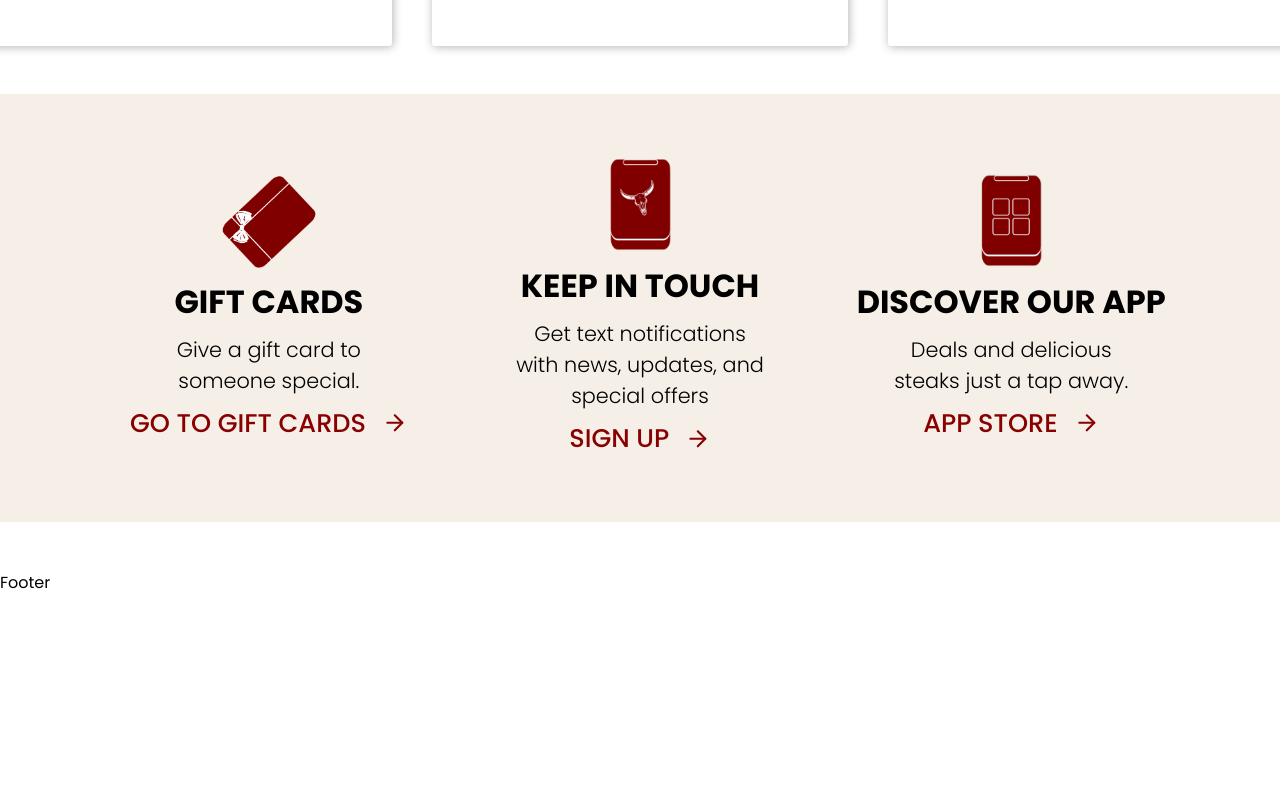
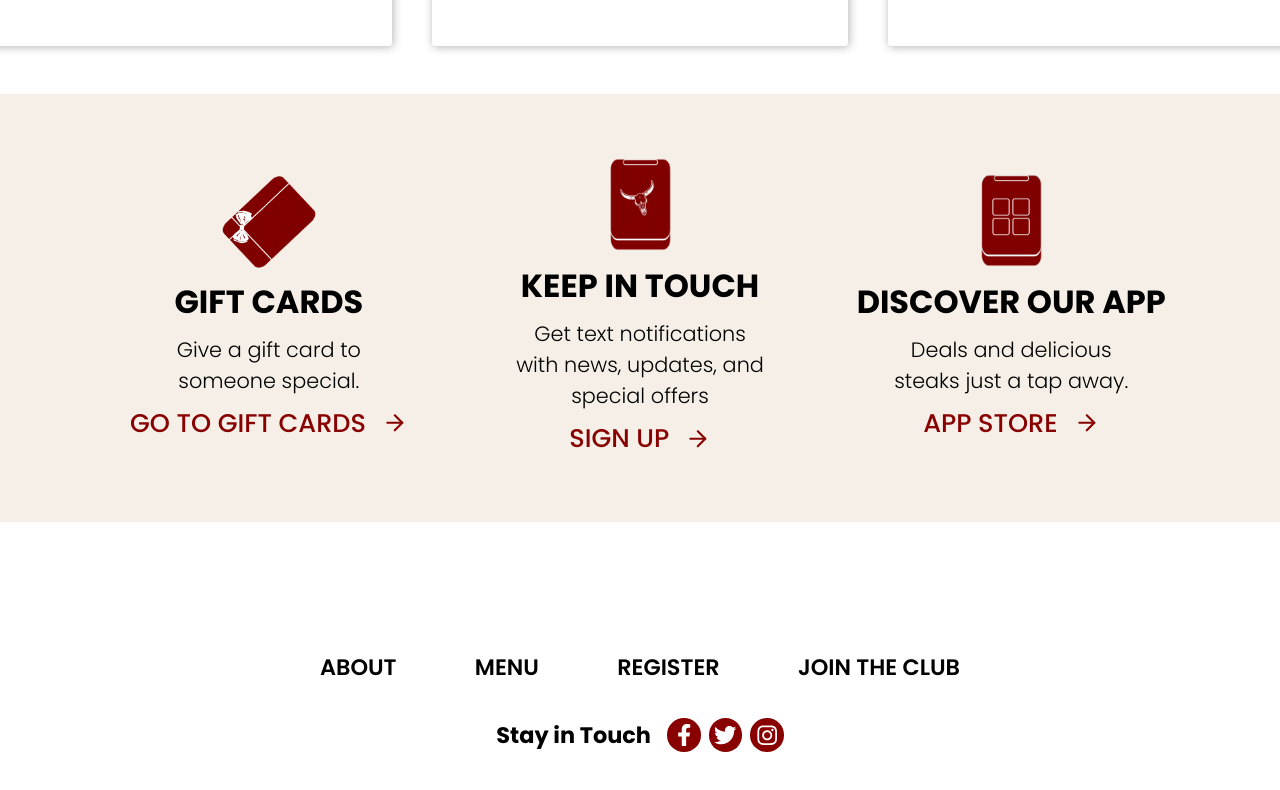
Before and after one commit to eford05/steak-restaurant, a React (Create React App) app: page / in a window 1280 px wide. Shown: the part 2048-2838 px from the top of the page. Before the commit the page ends 2643 px from the top, so only its background shows below. Built offline with nearby package versions, Linux system fonts and the light colour scheme.

Commit message:
finish footer

```diff
--- a/src/components/footer/Footer.jsx
+++ b/src/components/footer/Footer.jsx
@@ -1,8 +1,57 @@
 import React from "react";
+import { Link } from "react-router-dom";
+import { FaFacebookF, FaTwitter, FaInstagram } from "react-icons/fa";
 import "./footer.css";
 
 function Footer() {
-  return <div>Footer</div>;
+  return (
+    <footer>
+      <ul className="footer-list">
+        <li className="footer-li">
+          <Link className="footer-link" to="/">
+            About
+          </Link>
+        </li>
+        <li className="footer-li">
+          <Link className="footer-link" to="/menu">
+            Menu
+          </Link>
+        </li>
+        <li className="footer-li">
+          <Link className="footer-link" to="/login">
+            Register
+          </Link>
+        </li>
+        <li className="footer-li">
+          <Link className="footer-link" to="/login">
+            Join the Club
+          </Link>
+        </li>
+      </ul>
+      <div className="footer-social">
+        <div className="social-icons">
+          <h3 className="social-desc">Stay in Touch</h3>
+          <ul className="social-list">
+            <li>
+              <div className="social-icon-container">
+                <FaFacebookF className="social-icon" />
+              </div>
+            </li>
+            <li>
+              <div className="social-icon-container">
+                <FaTwitter className="social-icon" />
+              </div>
+            </li>
+            <li>
+              <div className="social-icon-container">
+                <FaInstagram className="social-icon" />
+              </div>
+            </li>
+          </ul>
+        </div>
+      </div>
+    </footer>
+  );
 }
 
 export default Footer;
--- a/src/components/footer/footer.css
+++ b/src/components/footer/footer.css
@@ -1 +1,74 @@
-webkit-box-reflect: ;
+footer {
+  width: 100%;
+  display: flex;
+  flex-direction: column;
+  justify-content: center;
+  align-items: center;
+  padding: 5rem 0;
+  gap: 2rem;
+}
+
+.footer-list,
+.footer-social {
+  width: 50%;
+  display: flex;
+  justify-content: space-between;
+  align-items: center;
+}
+
+.footer-li {
+  width: fit-content;
+  border-bottom: 2px solid #fff;
+}
+
+.footer-li:hover,
+.footer-active {
+  border-bottom: 2px solid #000;
+}
+
+.footer-link {
+  font-size: 1.4rem;
+  font-weight: 600;
+  color: #000;
+}
+
+.footer-social {
+  justify-content: center;
+  gap: 1rem;
+}
+
+.social-list {
+  display: flex;
+  justify-content: center;
+  align-items: center;
+  gap: 0.5rem;
+}
+
+.social-icons {
+  width: fit-content;
+  display: flex;
+  gap: 1rem;
+}
+
+.social-desc,
+.social-icon {
+  font-size: 1.4rem;
+}
+
+.social-icon {
+  color: #fff;
+}
+
+.social-icon-container {
+  width: fit-content;
+  display: flex;
+  justify-content: center;
+  align-items: center;
+  border-radius: 50%;
+  background-color: #800;
+  padding: 0.35rem;
+}
+
+.social-icon:hover {
+  cursor: pointer;
+}
```
Also changed, not shown: src/App.js (+10 -4 lines).
